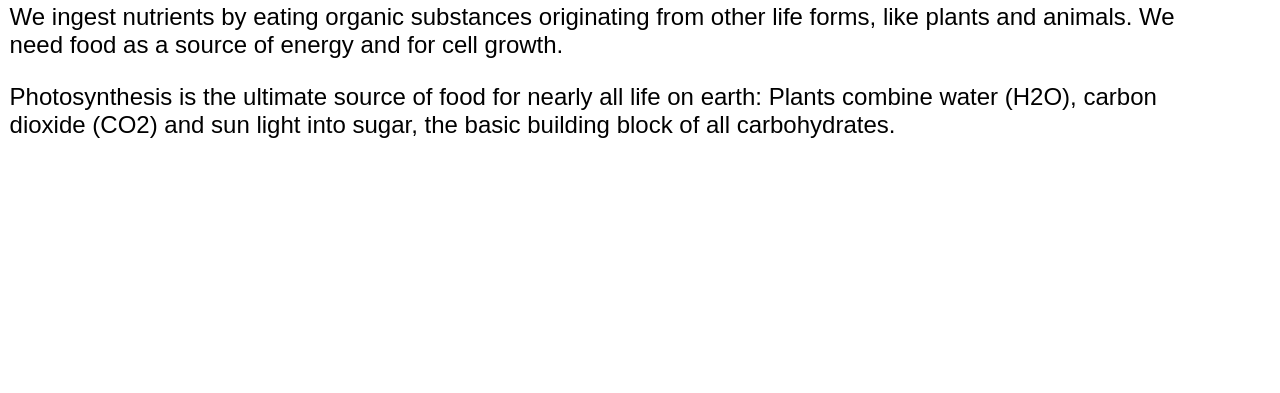
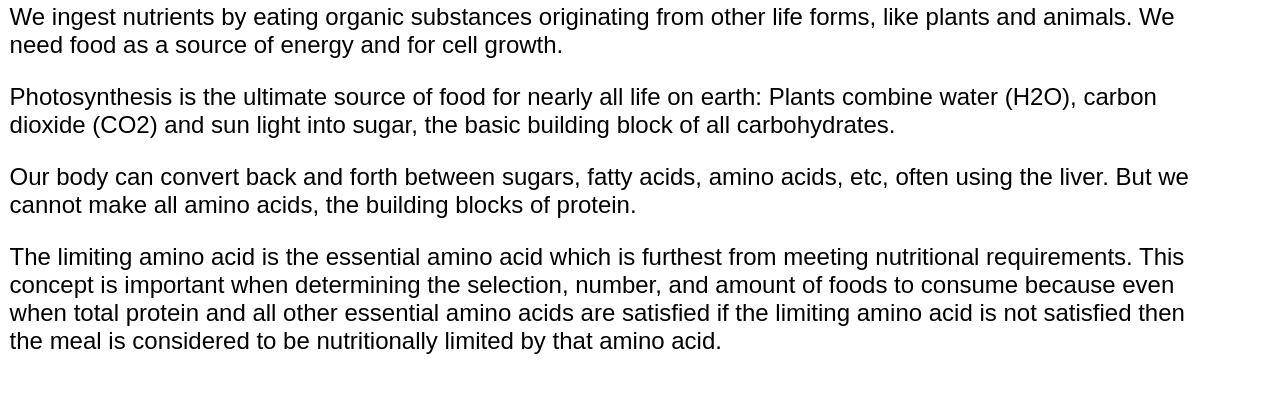
Before and after one commit to oldo-org/website, a plain HTML site: page survive/eat-food.html in a window 1280 px wide. Shown: the part 67-460 px from the top of the page. Drawn offline with Linux system fonts and the light colour scheme.

Commit message:
Mention essential amino acids as nutritionally important

```diff
--- a/survive/eat-food.html
+++ b/survive/eat-food.html
@@ -11,11 +11,26 @@
 <h1>Eat food</h1>
 
 <p>
-We ingest nutrients by eating organic substances originating from other life forms, like plants and animals. We need food as a source of energy and for cell growth.
+We ingest nutrients by eating organic substances originating from other life forms, like plants and animals.
+We need food as a source of energy and for cell growth.
 </p>
 
 <p>
-Photosynthesis is the ultimate source of food for nearly all life on earth: Plants combine water (H2O), carbon dioxide (CO2) and sun light into sugar, the basic building block of all carbohydrates.
+Photosynthesis is the ultimate source of food for nearly all life on earth:
+Plants combine water (H2O), carbon dioxide (CO2) and sun light into sugar,
+the basic building block of all carbohydrates.
+</p>
+
+<p>
+Our body can convert back and forth between sugars, fatty acids, amino acids, etc, often using the liver.
+But we cannot make all amino acids, the building blocks of protein.
+</p>
+
+<p>
+The limiting amino acid is the essential amino acid which is furthest from meeting nutritional requirements.
+This concept is important when determining the selection, number, and amount of foods to consume because
+even when total protein and all other essential amino acids are satisfied if the limiting amino acid
+is not satisfied then the meal is considered to be nutritionally limited by that amino acid.
 </p>
 
 </body>
```
